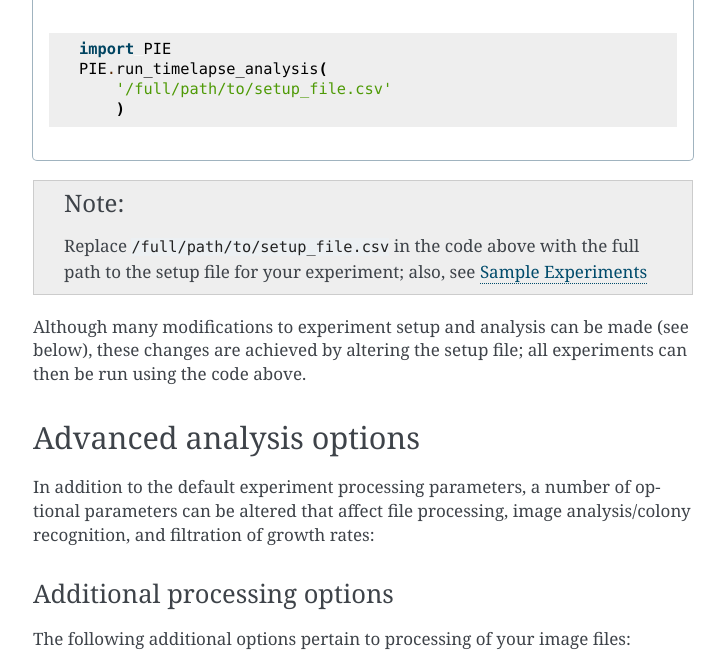
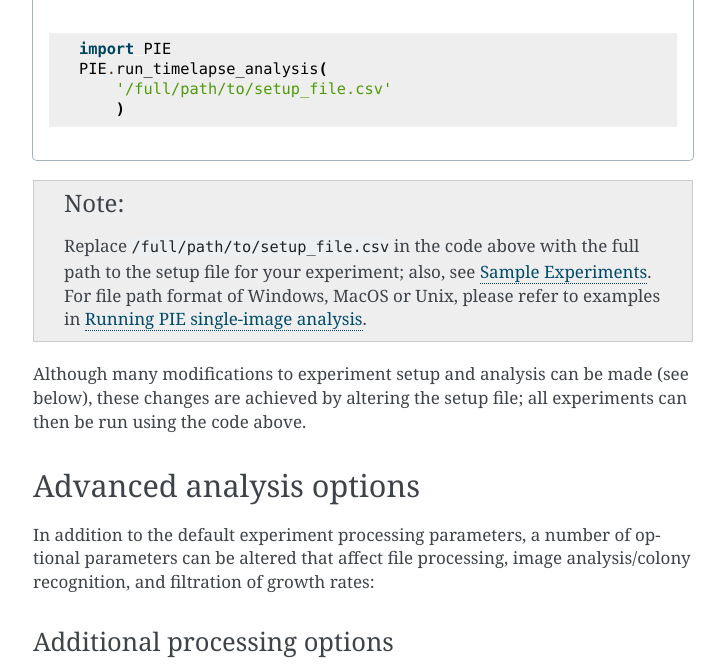
Before and after one commit to Siegallab/PIE, a Sphinx documentation site: the page built from docs/source/full_experiment.rst, in a window 1280 px wide and 900 px high, scrolled down 2020 px, cut to the strip 0-664 px from the top of the window. Shown: the whole strip, without its empty margins (387-1112 px from the left). Built offline with Sphinx 7.4.7, drawn with Linux system fonts in a browser that asks for light colours.

Commit message:
Update full_experiment.rst

```diff
--- a/docs/source/full_experiment.rst
+++ b/docs/source/full_experiment.rst
@@ -88,7 +88,7 @@ To run a full image analysis experiment using PIE, you can use the ``run_timelap
 
             pie run_timelapse_analysis /full/path/to/setup_file.csv
 
-.. note:: Replace ``/full/path/to/setup_file.csv`` in the code above with the full path to the setup file for your experiment; also, see :doc:`Sample Experiments <sample_experiments>`
+.. note:: Replace ``/full/path/to/setup_file.csv`` in the code above with the full path to the setup file for your experiment; also, see :doc:`Sample Experiments <sample_experiments>`. For file path format of Windows, MacOS or Unix, please refer to examples in :doc:`Running PIE single-image analysis <single_im_analysis>`.
 
 Although many modifications to experiment setup and analysis can be made (see below), these changes are achieved by altering the setup file; all experiments can then be run using the code above.
 
```
